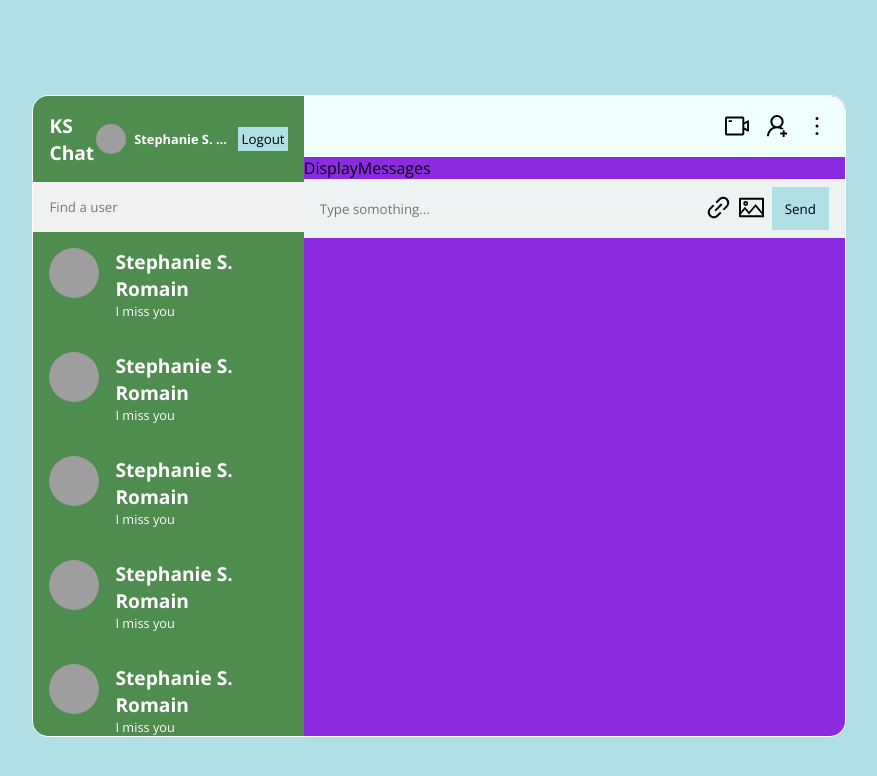
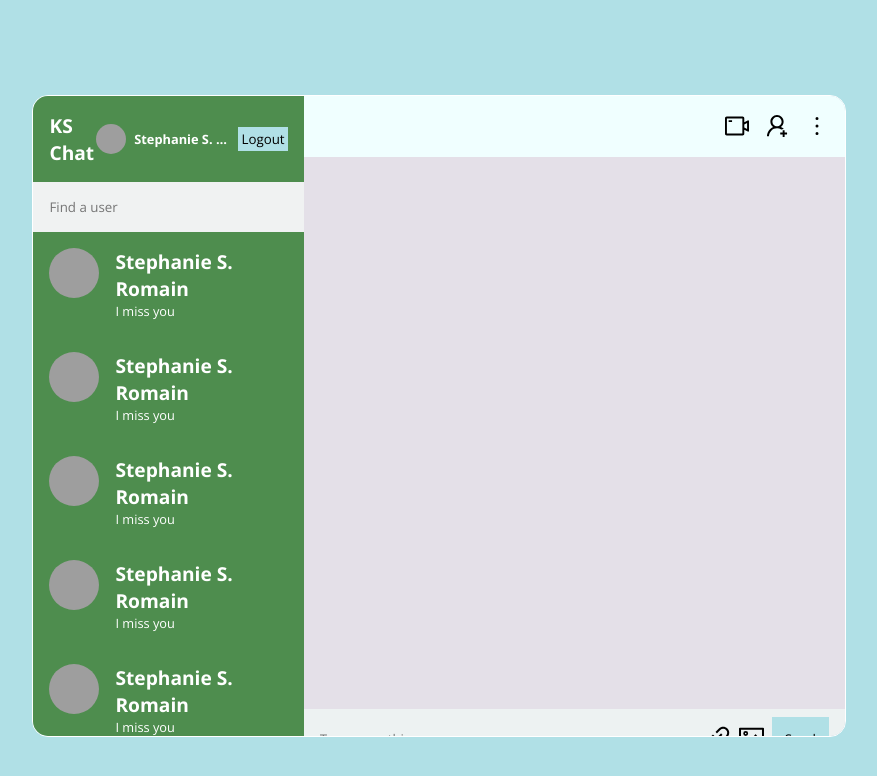
Before and after one commit to kensteph/chat-app, a React (Create React App) app: page / in a window 1280 px wide. Shown: the top 776 px of the page, without its empty margins (201-1078 px from the left). Built offline with nearby package versions, Linux system fonts and the light colour scheme; grey boxes are pictures that could not be loaded.

Commit message:
Create Message component.

```diff
--- a/src/components/DisplayMessages.jsx
+++ b/src/components/DisplayMessages.jsx
@@ -1,7 +1,9 @@
 import React from 'react';
 
 const DisplayMessages = () => (
-  <div className="MessageListContainer">DisplayMessages</div>
+  <div className="MessageListContainer">
+
+  </div>
 );
 
 export default DisplayMessages;
--- a/src/styles/index.scss
+++ b/src/styles/index.scss
@@ -174,7 +174,7 @@
     }
 
     .rightSection {
-      background-color: blueviolet;
+      background-color: rgb(228, 224, 232);
       flex: 2;
 
       .rightHeaderContainer {
@@ -220,6 +220,10 @@
           }
         }
       }
+      .MessageListContainer {
+        height: calc(100% - 7.5rem);
+        padding: 1rem;
+      }
     }
   }
 }
```
Also changed, not shown: src/components/Message.jsx (added, +19 -0 lines).
